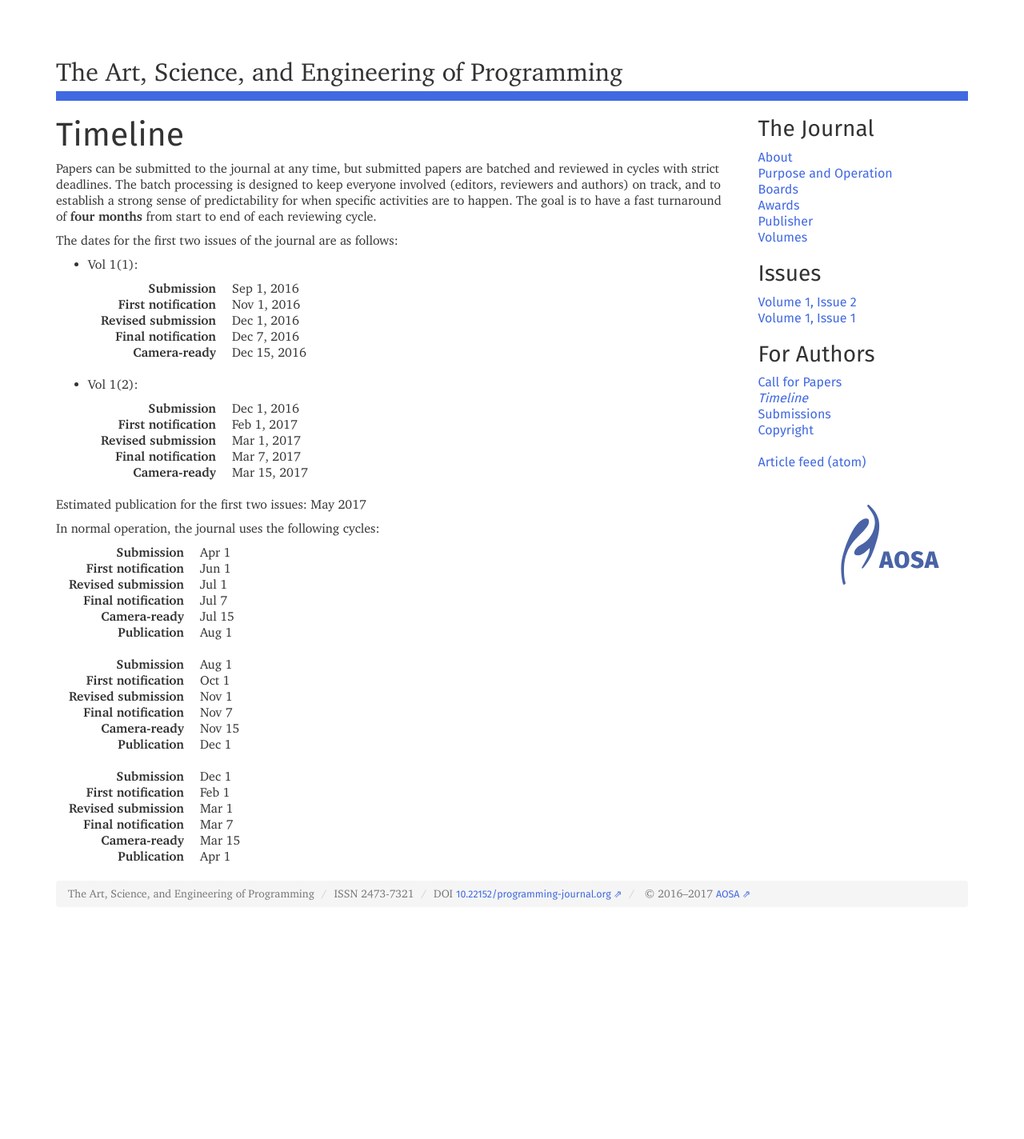
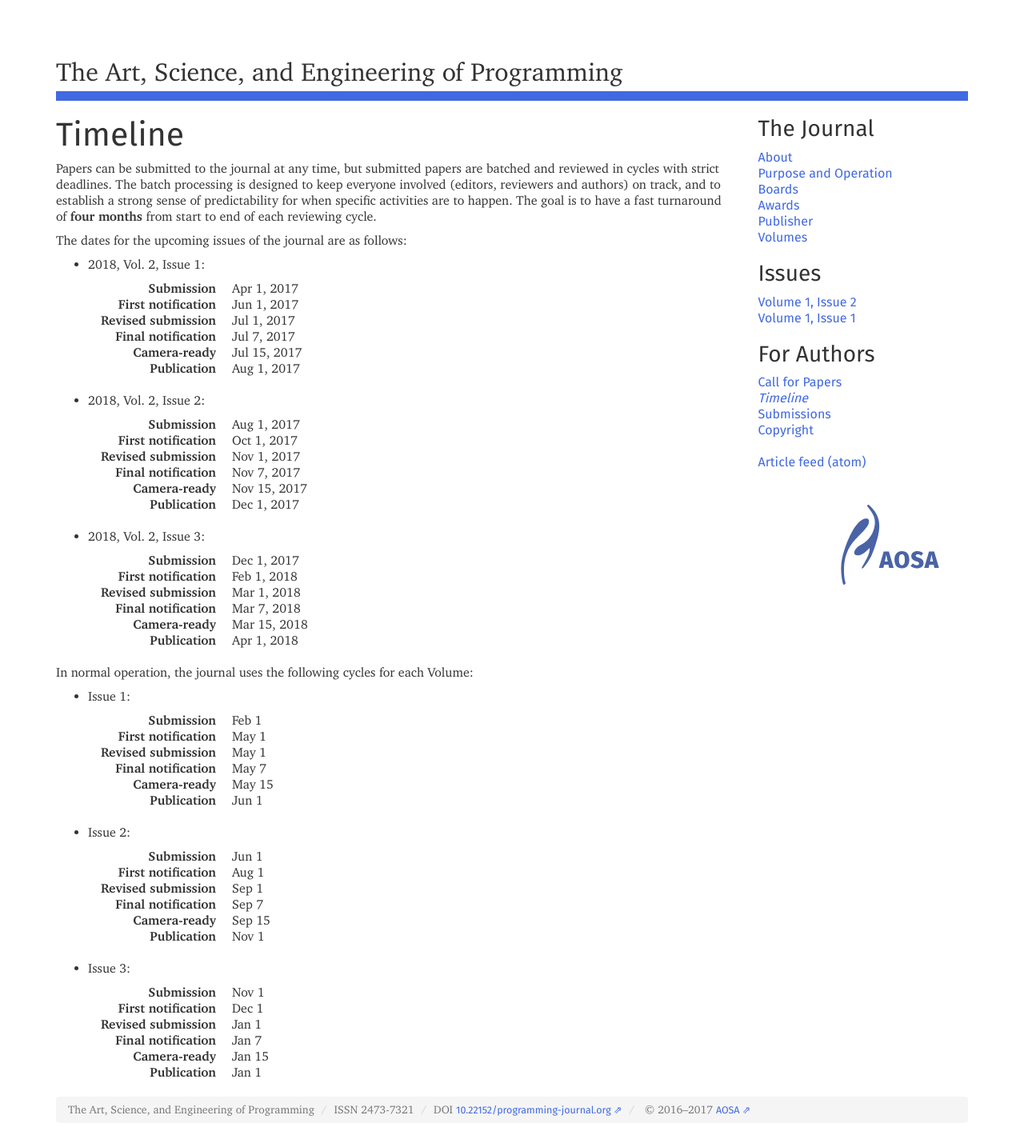
Before and after one commit to programming-journal/programming-journal.github.io, a Jekyll site: the page built from timeline/index.markdown, in a window 1280 px wide. Shown: the whole page at 80% size. Built offline with Jekyll 4.4.1, drawn with Linux system fonts in a browser that asks for light colours; nearby versions of some CDN libraries; before the commit the page ends 1154 px from its top, so only the background shows below that.

Commit message:
Present cyle

```diff
--- a/timeline/index.markdown
+++ b/timeline/index.markdown
@@ -6,105 +6,132 @@ order: 500
 ---
 Papers can be submitted to the journal at any time, but submitted papers are batched and reviewed in cycles with strict deadlines. The batch processing is designed to keep everyone involved (editors, reviewers and authors) on track, and to establish a strong sense of predictability for when specific activities are to happen. The goal is to have a fast turnaround of **four months** from start to end of each reviewing cycle.
 
-The dates for the first two issues of the journal are as follows:
+The dates for the upcoming issues of the journal are as follows:
 
-* Vol 1(1):
+* 2018, Vol. 2, Issue 1:
 
   {:.dl-horizontal}
   Submission
-  : Sep 1, 2016
+  : Apr 1, 2017
 
   First notification
-  : Nov 1, 2016
+  : Jun 1, 2017
 
   Revised submission
-  : Dec 1, 2016
+  : Jul 1, 2017
 
   Final notification
-  : Dec 7, 2016
+  : Jul 7, 2017
 
   Camera-ready
-  : Dec 15, 2016
+  : Jul 15, 2017
 
-* Vol 1(2):
+  Publication
+  : Aug 1, 2017
+
+* 2018, Vol. 2, Issue 2:
 
   {:.dl-horizontal}
   Submission
-  : Dec 1, 2016
+  : Aug 1, 2017
 
   First notification
-  : Feb 1, 2017
+  : Oct 1, 2017
 
   Revised submission
-  : Mar 1, 2017
+  : Nov 1, 2017
 
   Final notification
-  : Mar 7, 2017
+  : Nov 7, 2017
 
   Camera-ready
-  : Mar 15, 2017
+  : Nov 15, 2017
 
-Estimated publication for the first two issues: May 2017
+  Publication
+  : Dec 1, 2017
 
-In normal operation, the journal uses the following cycles:
+* 2018, Vol. 2, Issue 3:
 
-{:.dl-horizontal}
-Submission
-: Apr 1
+  {:.dl-horizontal}
+  Submission
+  : Dec 1, 2017
 
-First notification
-: Jun 1
+  First notification
+  : Feb 1, 2018
 
-Revised submission
-: Jul 1
+  Revised submission
+  : Mar 1, 2018
 
-Final notification
-: Jul 7
+  Final notification
+  : Mar 7, 2018
 
-Camera-ready
-: Jul 15
+  Camera-ready
+  : Mar 15, 2018
 
-Publication
-: Aug 1
+  Publication
+  : Apr 1, 2018
 
-^
+In normal operation, the journal uses the following cycles for each Volume:
 
-{:.dl-horizontal}
-Submission
-: Aug 1
+* Issue 1:
 
-First notification
-: Oct 1
+  {:.dl-horizontal}
+  Submission
+  : Feb 1
 
-Revised submission
-: Nov 1
+  First notification
+  : May 1
 
-Final notification
-: Nov 7
+  Revised submission
+  : May 1
 
-Camera-ready
-: Nov 15
+  Final notification
+  : May 7
 
-Publication
-: Dec 1
+  Camera-ready
+  : May 15
 
-^
+  Publication
+  : Jun 1
 
-{:.dl-horizontal}
-Submission
-: Dec 1
+* Issue 2:
 
-First notification
-: Feb 1
+  {:.dl-horizontal}
+  Submission
+  : Jun 1
 
-Revised submission
-: Mar 1
+  First notification
+  : Aug 1
 
-Final notification
-: Mar 7
+  Revised submission
+  : Sep 1
 
-Camera-ready
-: Mar 15
+  Final notification
+  : Sep 7
 
-Publication
-: Apr 1
+  Camera-ready
+  : Sep 15
+
+  Publication
+  : Nov 1
+
+* Issue 3:
+
+  {:.dl-horizontal}
+  Submission
+  : Nov 1
+
+  First notification
+  : Dec 1
+
+  Revised submission
+  : Jan 1
+
+  Final notification
+  : Jan 7
+
+  Camera-ready
+  : Jan 15
+
+  Publication
+  : Jan 1
```
